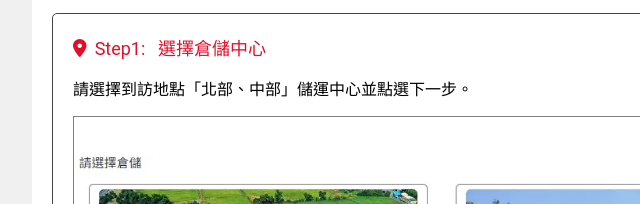
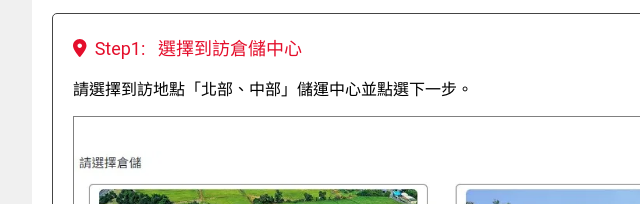
Before and after one commit to chanyacheng/sop.github.io, a plain HTML site: page site/index.html in a window 1280 px wide. Shown: the part 269-473 px from the top of the page, 204-844 px from the left. Drawn offline with Linux system fonts and the light colour scheme.

Commit message:
Update index.html
update step 1 title content

```diff
--- a/site/index.html
+++ b/site/index.html
@@ -25,7 +25,7 @@
         </code2>
         <div class="step">
             <div>
-                <div class="step-title"> <i class="fa-solid fa-location-dot"></i>&thinsp; Step1: &thinsp; 選擇倉儲中心</div>
+                <div class="step-title"> <i class="fa-solid fa-location-dot"></i>&thinsp; Step1: &thinsp; 選擇到訪倉儲中心</div>
                 <p>請選擇到訪地點「北部、中部」儲運中心並點選下一步。</p>
                 <table cellpadding="0" cellspacing="0" style="width: 100%;height: auto; border: 0.1px solid gray;">
                     <tbody>
```
